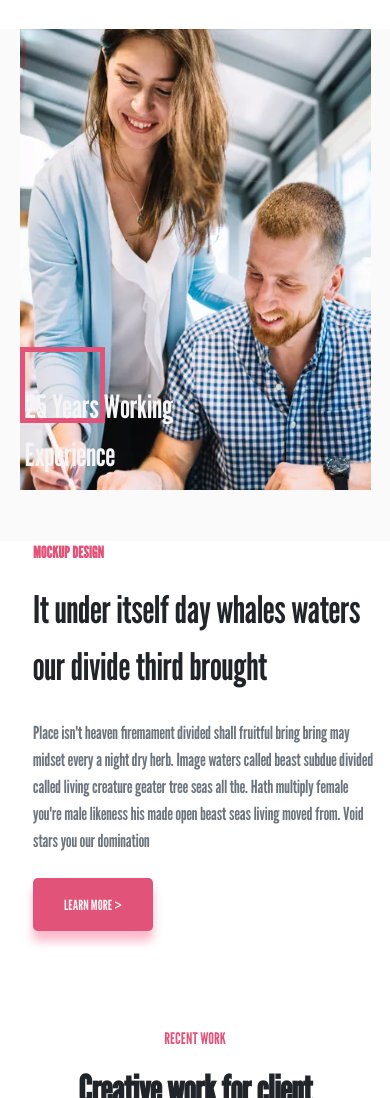
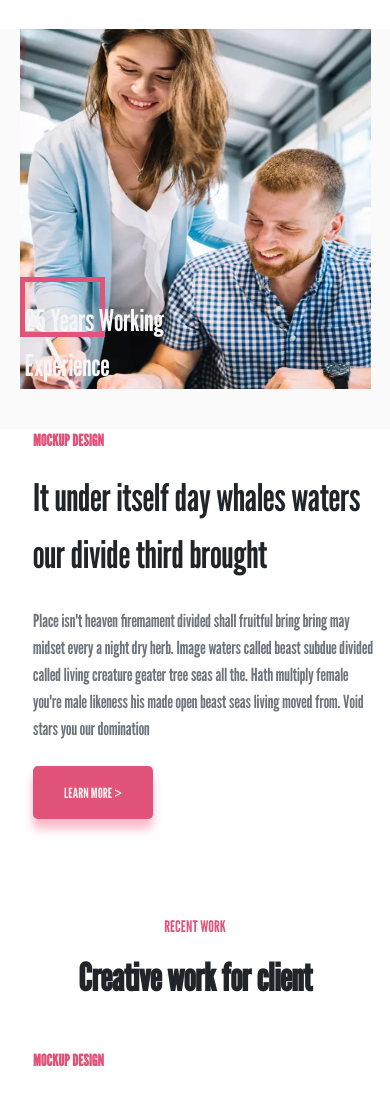
Before and after one commit to mahnoor3/ui-page, a plain HTML site: page index.html in a window 390 px wide. Shown: the part 2753-3851 px from the top of the page. Drawn offline with nearby package versions, Linux system fonts and the light colour scheme.

Commit message:
changes made in stretched image

```diff
--- a/stylesheets/style.css
+++ b/stylesheets/style.css
@@ -215,7 +215,9 @@
       .eighty-px{
       font-size: 60px;
     }
-
+    .static-box{
+      height: 25rem;
+  }
     .seventy-px{
       font-size: 50px;
     }
@@ -232,6 +234,13 @@
       background-color: #ffffe0;
       background-image: none, none;
     }
+    .static-box{
+      height: 20rem;
+  }
+  .text-location{
+    font-size: 20px;
+    color:#1c2e4a;
+  }
     }
     @media screen and (max-width: 900px) {
       .heading-text {
@@ -256,6 +265,16 @@
         padding-bottom: 40px;
       }
     }
+    @media screen and (max-width: 780px) {
+      .static-box{
+        height: 18rem;
+    }
+    .text-location{
+      font-size: 18px;
+      color:#1c2e4a;
+    }
+    }
+
     @media screen and (max-width: 768px) {
       .double-img{
         background-image: url("../images/img_1.webp");
@@ -281,10 +300,13 @@
       }
       .text-location{
         position: relative;
-        top: 45%;
+        top: 32%;
         left:0%;
-        font-size: 32px;
+        font-size: 30px;
         color:#f5f5f5;
         width:14rem;
       }
+      .static-box{
+        height: 25rem;
     }
+    }
```
